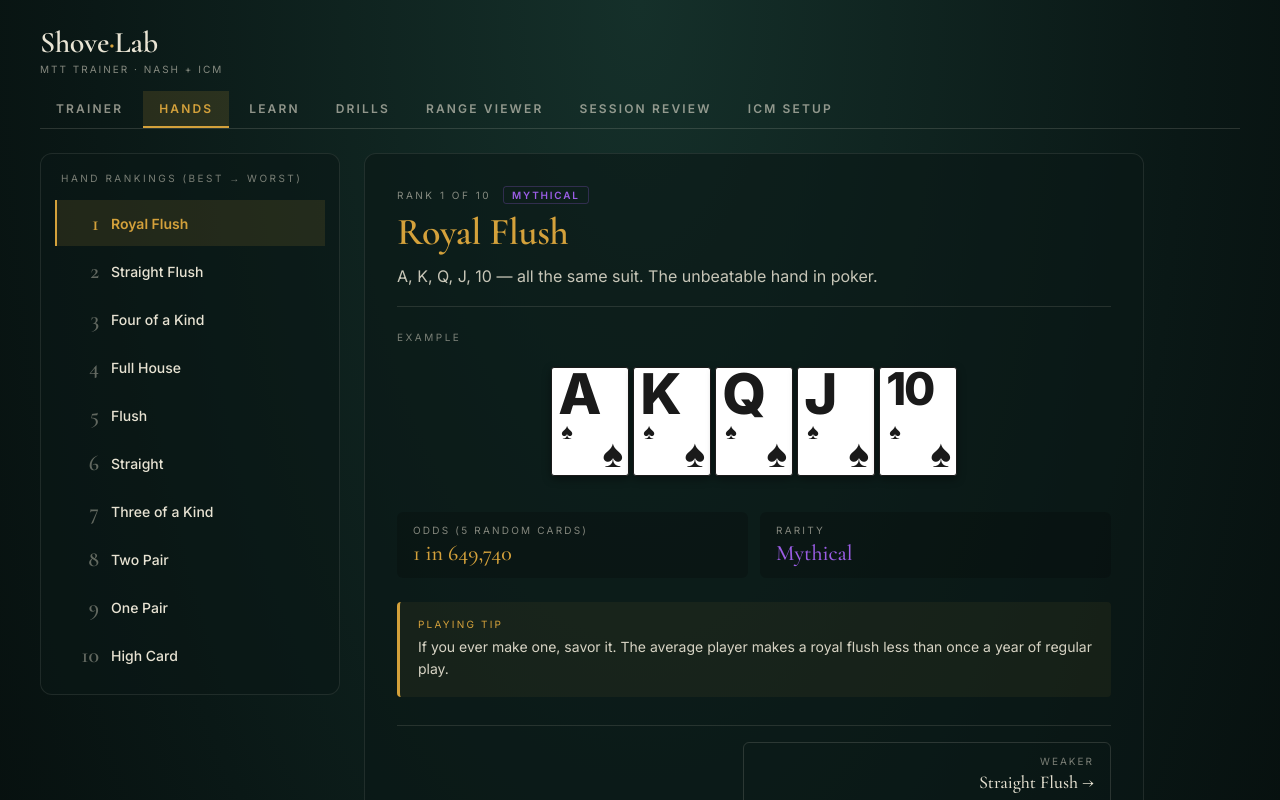
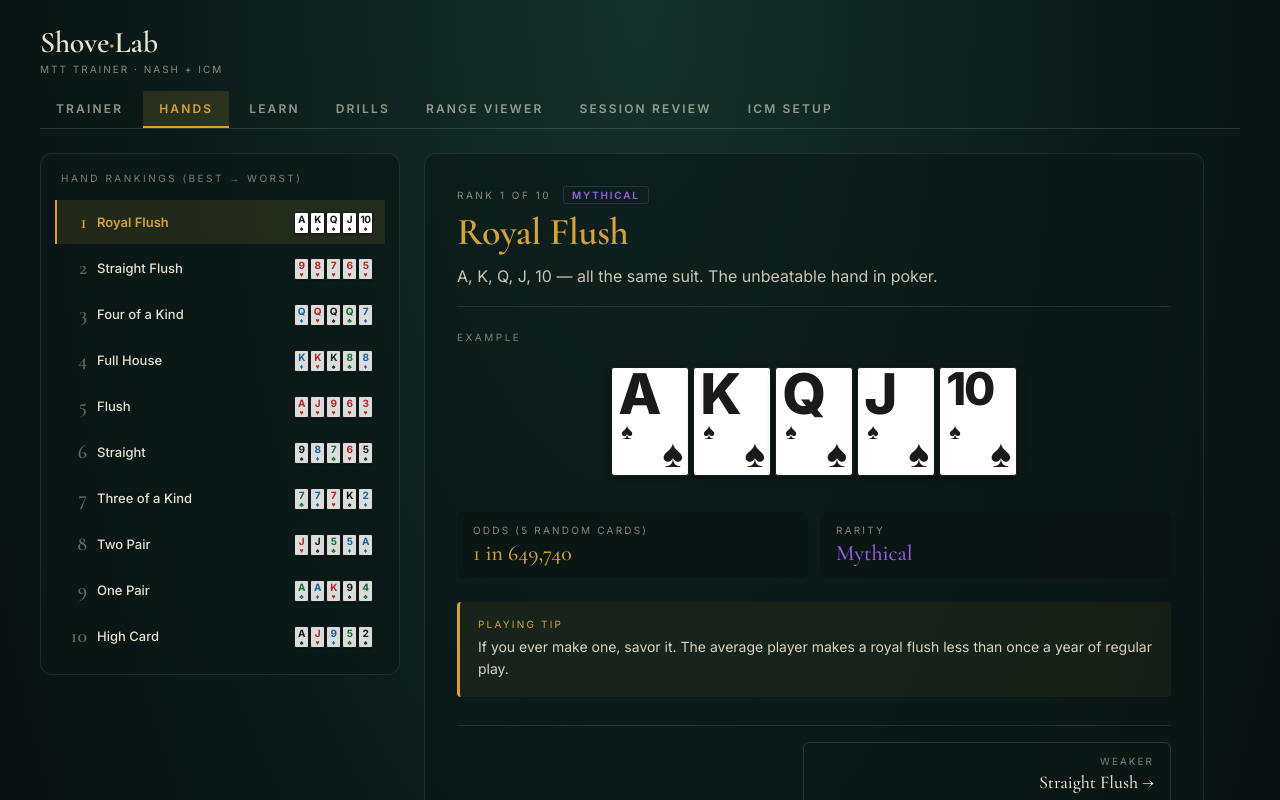
Before and after one commit to fiction3/Shove-Lab, a React (Vite) app: page / in a window 1280 px wide. Both pictures are taken after a click on the button "HANDS". Shown: the top 800 px of the page. Built offline with nearby package versions, Linux system fonts and the light colour scheme.

Commit message:
Restore full hand names; remove card overlap in mini previews

```diff
--- a/src/components/HandsView.jsx
+++ b/src/components/HandsView.jsx
@@ -1,6 +1,7 @@
 import { useState } from "react";
 import { HAND_RANKINGS, COMMON_COMPARISONS } from "../data/handRankings.js";
 import TritonCard from "./TritonCard.jsx";
+import MiniHandPreview from "./MiniHandPreview.jsx";
 
 const RARITY_COLOR = {
   "Mythical":    "#9b5de5",
@@ -20,7 +21,7 @@ export default function HandsView() {
   return (
     <div style={{
       display: "grid",
-      gridTemplateColumns: "300px 1fr",
+      gridTemplateColumns: "360px 1fr",
       gap: 24,
       alignItems: "start",
     }}>
@@ -51,24 +52,35 @@ export default function HandsView() {
                 color: isActive ? "#d4a13b" : "#e8e3d3",
                 border: "none",
                 borderLeft: `2px solid ${isActive ? "#d4a13b" : "transparent"}`,
-                padding: "10px 14px",
+                padding: "10px 12px",
                 cursor: "pointer",
                 fontFamily: "inherit",
-                fontSize: 14,
+                fontSize: 13,
                 marginBottom: 2,
-                display: "flex", alignItems: "center", gap: 12,
+                display: "flex",
+                alignItems: "center",
+                gap: 10,
               }}
             >
               <span style={{
                 fontFamily: "'Cormorant Garamond', serif",
-                fontSize: 22, fontWeight: 600,
+                fontSize: 20, fontWeight: 600,
                 color: isActive ? "#d4a13b" : "rgba(232,227,211,0.4)",
-                width: 28, textAlign: "right",
+                width: 18, textAlign: "right", flexShrink: 0,
               }}>
                 {hand.rank}
               </span>
-              <span style={{ fontWeight: isActive ? 600 : 500 }}>
+              <span style={{
+                fontWeight: isActive ? 600 : 500,
+                flex: 1,
+                whiteSpace: "nowrap",
+                overflow: "hidden",
+                textOverflow: "ellipsis",
+              }}>
                 {hand.name}
+              </span>
+              <span style={{ flexShrink: 0, opacity: isActive ? 1 : 0.85 }}>
+                <MiniHandPreview cards={hand.example} height={22}/>
               </span>
             </button>
           );
--- /dev/null
+++ b/src/components/MiniHandPreview.jsx
@@ -0,0 +1,61 @@
+import { SUIT_GLYPHS, SUIT_COLORS, rankLabel } from "../lib/handUtils.js";
+
+/**
+ * Mini 5-card hand visual for inline display (e.g. sidebar rows).
+ * Cards sit side-by-side with a thin gap (no overlap).
+ *
+ * Tuned for ~22px-tall rows.
+ */
+export default function MiniHandPreview({ cards, height = 24 }) {
+  const cardW = Math.round(height * 0.68);
+
+  return (
+    <div style={{
+      display: "inline-flex",
+      alignItems: "center",
+      gap: 1,
+      height,
+    }}>
+      {cards.map((card, i) => {
+        const rank = card[0];
+        const suit = card[1];
+        const color = SUIT_COLORS[suit];
+        return (
+          <div key={i} style={{
+            width: cardW,
+            height,
+            background: "#ffffff",
+            border: "0.5px solid #1a1a1a",
+            borderRadius: 2,
+            position: "relative",
+            boxShadow: "0 1px 2px rgba(0,0,0,0.4)",
+            display: "flex",
+            flexDirection: "column",
+            alignItems: "center",
+            justifyContent: "center",
+            lineHeight: 1,
+            padding: "1px 0",
+          }}>
+            <span style={{
+              fontFamily: "'Inter', sans-serif",
+              fontSize: Math.round(height * 0.45),
+              fontWeight: 700,
+              color,
+              letterSpacing: "-0.5px",
+            }}>
+              {rankLabel(rank)}
+            </span>
+            <span style={{
+              fontSize: Math.round(height * 0.32),
+              color,
+              lineHeight: 1,
+              marginTop: 1,
+            }}>
+              {SUIT_GLYPHS[suit]}
+            </span>
+          </div>
+        );
+      })}
+    </div>
+  );
+}
```
